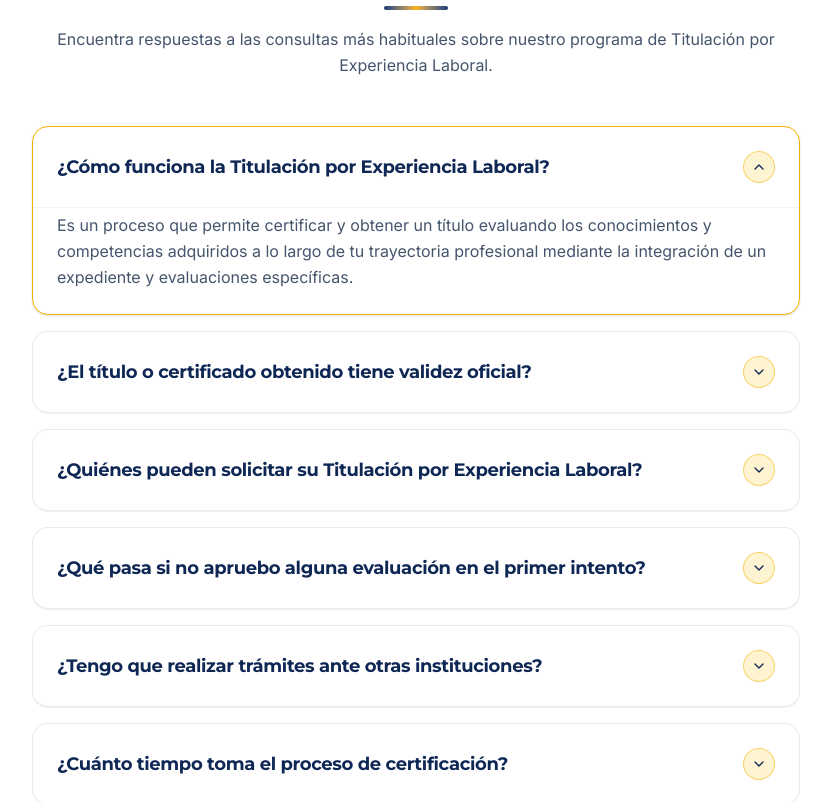
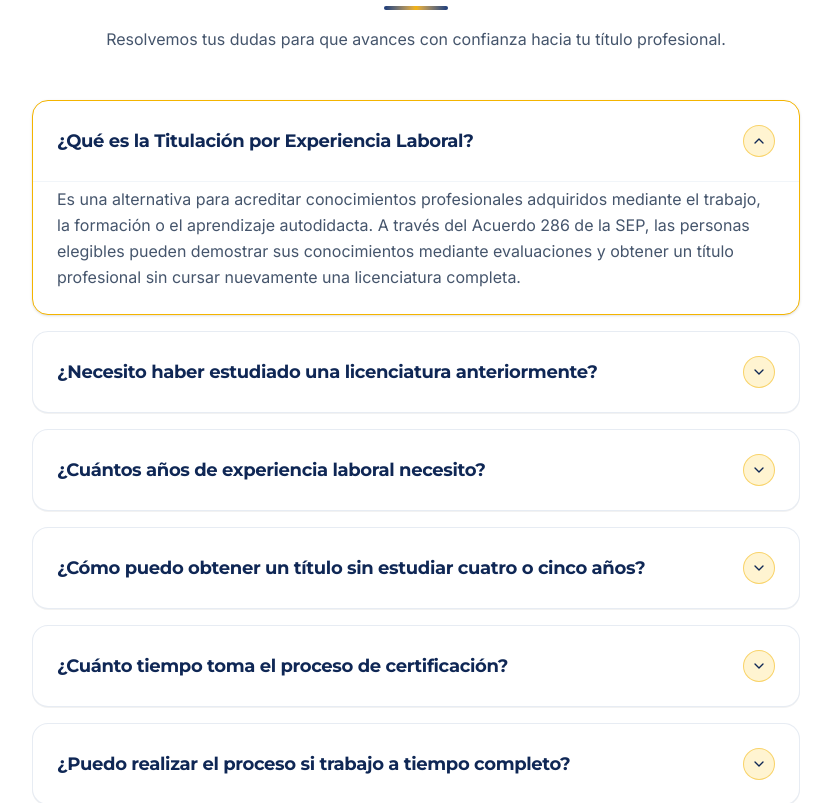
Before and after one commit to dmytro-webild/b02179c9-55a4-4431-96fc-35acbd36f5d2, a React (Vite) app: page /oferta/titulacion-por-experiencia-laboral in a window 1280 px wide. Shown: the part 4240-5043 px from the top of the page, without its empty margins (224-1055 px from the left). Built offline with nearby package versions, Linux system fonts and the light colour scheme.

Commit message:
Webild agent: Actualiza la sección de Preguntas Frecuentes en la página de

```diff
--- a/src/pages/OfertaTitulacionExperienciaLaboralPage.tsx
+++ b/src/pages/OfertaTitulacionExperienciaLaboralPage.tsx
@@ -17,16 +17,32 @@ export default function OfertaTitulacionExperienciaLaboralPage() {
 
   const faqs = [
     {
-      question: "¿Cómo funciona la Titulación por Experiencia Laboral?",
-      answer: "Es un proceso que permite certificar y obtener un título evaluando los conocimientos y competencias adquiridos a lo largo de tu trayectoria profesional mediante la integración de un expediente y evaluaciones específicas."
+      question: "¿Qué es la Titulación por Experiencia Laboral?",
+      answer: "Es una alternativa para acreditar conocimientos profesionales adquiridos mediante el trabajo, la formación o el aprendizaje autodidacta. A través del Acuerdo 286 de la SEP, las personas elegibles pueden demostrar sus conocimientos mediante evaluaciones y obtener un título profesional sin cursar nuevamente una licenciatura completa."
+    },
+    {
+      question: "¿Necesito haber estudiado una licenciatura anteriormente?",
+      answer: "No necesariamente. Puedes participar si cuentas con los conocimientos profesionales necesarios y cumples los requisitos académicos y documentales establecidos para la licenciatura elegida."
+    },
+    {
+      question: "¿Cuántos años de experiencia laboral necesito?",
+      answer: "ENLACES orienta principalmente a personas con tres años o más de experiencia en el área profesional que desean acreditar. Revisaremos tu perfil para determinar si cumples los requisitos correspondientes."
+    },
+    {
+      question: "¿Cómo puedo obtener un título sin estudiar cuatro o cinco años?",
+      answer: "Porque este procedimiento reconoce conocimientos previamente adquiridos. No consiste en cursar una licenciatura tradicional en menos tiempo. Debes demostrar esos conocimientos a través de las evaluaciones establecidas."
+    },
+    {
+      question: "¿Cuánto tiempo toma el proceso de certificación?",
+      answer: "El periodo de preparación y evaluación suele durar entre 1 y 4 meses, tras los cuales se inicia el trámite de expedición oficial de tu documento."
+    },
+    {
+      question: "¿Puedo realizar el proceso si trabajo a tiempo completo?",
+      answer: "Sí. Nuestro modelo está diseñado para profesionales activos. Toda la preparación y seguimiento se realiza en línea con flexibilidad total de horarios."
     },
     {
       question: "¿El título o certificado obtenido tiene validez oficial?",
       answer: "Sí. La acreditación se realiza mediante los mecanismos oficiales de evaluación de la SEP y el documento final cuenta con plena validez oficial a nivel nacional."
-    },
-    {
-      question: "¿Quiénes pueden solicitar su Titulación por Experiencia Laboral?",
-      answer: "Personas mayores de edad que cuenten con experiencia laboral comprobable en el área de interés, antecedentes escolares requeridos y compromiso para integrar su expediente."
     },
     {
       question: "¿Qué pasa si no apruebo alguna evaluación en el primer intento?",
@@ -35,14 +51,6 @@ export default function OfertaTitulacionExperienciaLaboralPage() {
     {
       question: "¿Tengo que realizar trámites ante otras instituciones?",
       answer: "No. ENLACES realiza la coordinación de las gestiones institucionales y te acompaña desde tu inscripción hasta la entrega de tu documento oficial."
-    },
-    {
-      question: "¿Cuánto tiempo toma el proceso de certificación?",
-      answer: "El periodo de preparación y evaluación suele durar entre 1 y 4 meses, tras los cuales se inicia el trámite de expedición oficial de tu documento."
-    },
-    {
-      question: "¿Puedo realizar el proceso si trabajo a tiempo completo?",
-      answer: "Sí. Nuestro modelo está diseñado para profesionales activos. Toda la preparación y seguimiento se realiza en línea con flexibilidad total de horarios."
     },
     {
       question: "¿Qué tipo de asesoría recibo durante el proceso?",
@@ -548,7 +556,7 @@ export default function OfertaTitulacionExperienciaLaboralPage() {
             </h2>
             <div className="mx-auto my-4 h-1 w-16 rounded-full bg-gradient-to-r from-[#1B3A7A] via-[#F4B400] to-[#1B3A7A]" />
             <p className="font-['Inter'] text-slate-600 text-sm sm:text-base leading-relaxed">
-              Encuentra respuestas a las consultas más habituales sobre nuestro programa de Titulación por Experiencia Laboral.
+              Resolvemos tus dudas para que avances con confianza hacia tu título profesional.
             </p>
           </div>
 
```
